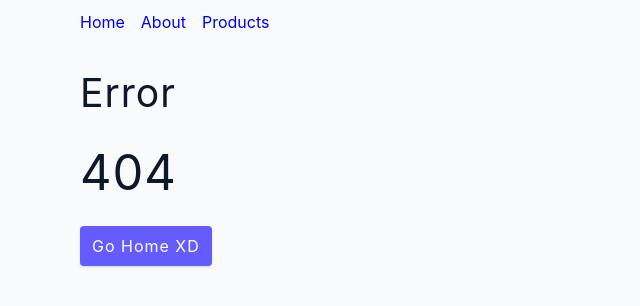
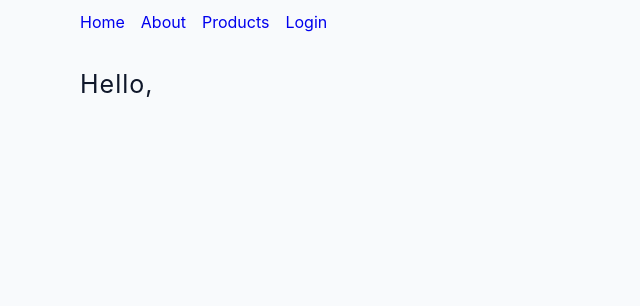
Before and after one commit to KouroshBhl/React-Projects, a React (Create React App) app: page /dashboard in a window 1280 px wide. Before the commit this address had no page. Shown: the top 306 px of the page, without its empty margins (0-640 px from the left). Built offline with nearby package versions, Linux system fonts and the light colour scheme.

Commit message:
useNavigate

```diff
--- a/src/App.js
+++ b/src/App.js
@@ -1,12 +1,17 @@
 import { BrowserRouter, Routes, Route } from 'react-router-dom'
+import { useState } from 'react'
 import About from './pages/About'
 import Home from './pages/Home'
 import Products from './pages/Products'
 import Error from './pages/Error'
 import SharedLayout from './pages/SharedLayout'
 import SingleProduct from './pages/SingleProduct'
+import Login from './pages/Login'
+import Dashboard from './pages/Dashboard'
 
 function App() {
+  const [user, setUser] = useState()
+
   return (
     <BrowserRouter>
       <Routes>
@@ -15,7 +20,8 @@
           <Route path='about' element={<About />}></Route>
           <Route path='products' element={<Products />}></Route>
           <Route path='products/:productID' element={<SingleProduct />}></Route>
-
+          <Route path='login' element={<Login setUser={setUser} />}></Route>
+          <Route path='dashboard' element={<Dashboard user={user} />}></Route>
           <Route path='*' element={<Error />} />
         </Route>
       </Routes>
--- a/src/components/Navbar.js
+++ b/src/components/Navbar.js
@@ -12,6 +12,7 @@
       </NavLink>
       <NavLink to='/About'>About</NavLink>
       <NavLink to='/Products'>Products</NavLink>
+      <NavLink to='/Login'>Login</NavLink>
     </nav>
   )
 }
--- a/src/pages/Dashboard.js
+++ b/src/pages/Dashboard.js
@@ -1,8 +1,8 @@
-const Dashboard = () => {
+const Dashboard = ({ user }) => {
   return (
     <section className='section'>
-      <h4>Dashboard</h4>
+      <h4>Hello, {user?.name}</h4>
     </section>
-  );
-};
-export default Dashboard;
+  )
+}
+export default Dashboard
--- a/src/pages/Login.js
+++ b/src/pages/Login.js
@@ -1,11 +1,16 @@
-import { useState } from 'react';
-const Login = () => {
-  const [name, setName] = useState('');
-  const [email, setEmail] = useState('');
+import { useState } from 'react'
+import { useNavigate } from 'react-router-dom'
+const Login = ({ setUser }) => {
+  const [name, setName] = useState('')
+  const [email, setEmail] = useState('')
+  const navigateTo = useNavigate()
 
   const handleSubmit = async (e) => {
-    e.preventDefault();
-  };
+    e.preventDefault()
+    if (!name || !email) return
+    setUser({ name, email })
+    navigateTo('/dashboard')
+  }
 
   return (
     <section className='section'>
@@ -40,6 +45,6 @@
         </button>
       </form>
     </section>
-  );
-};
-export default Login;
+  )
+}
+export default Login
```
